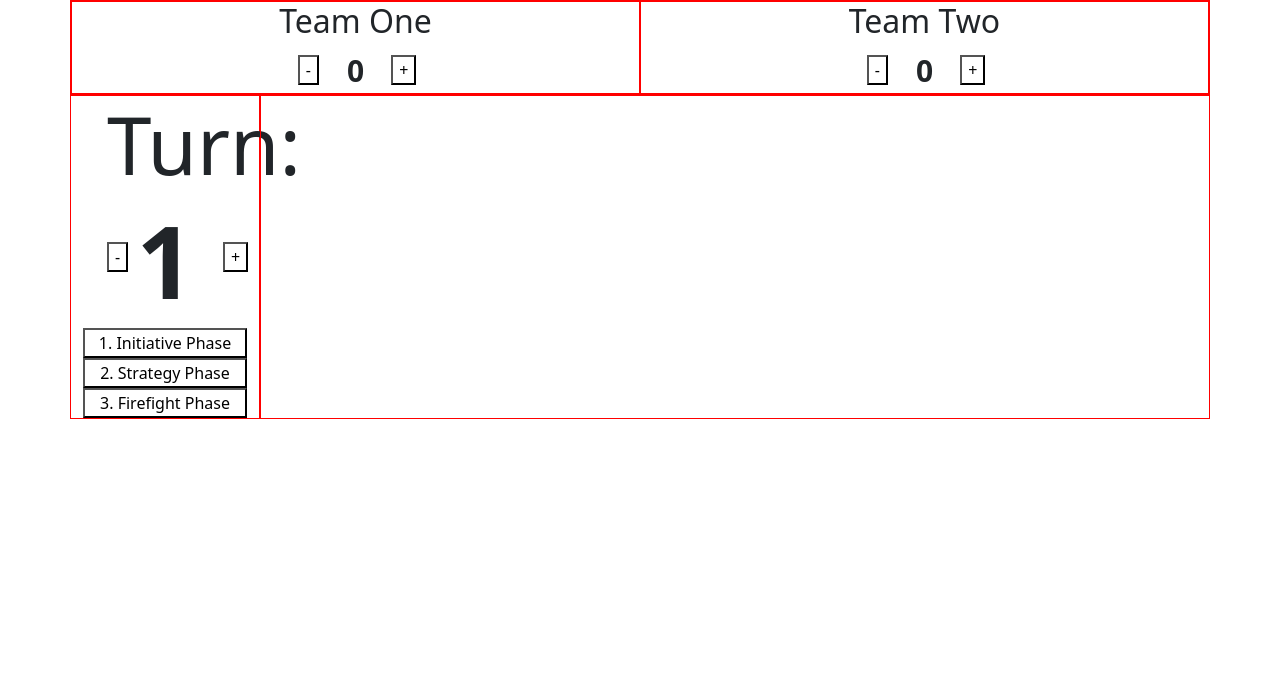
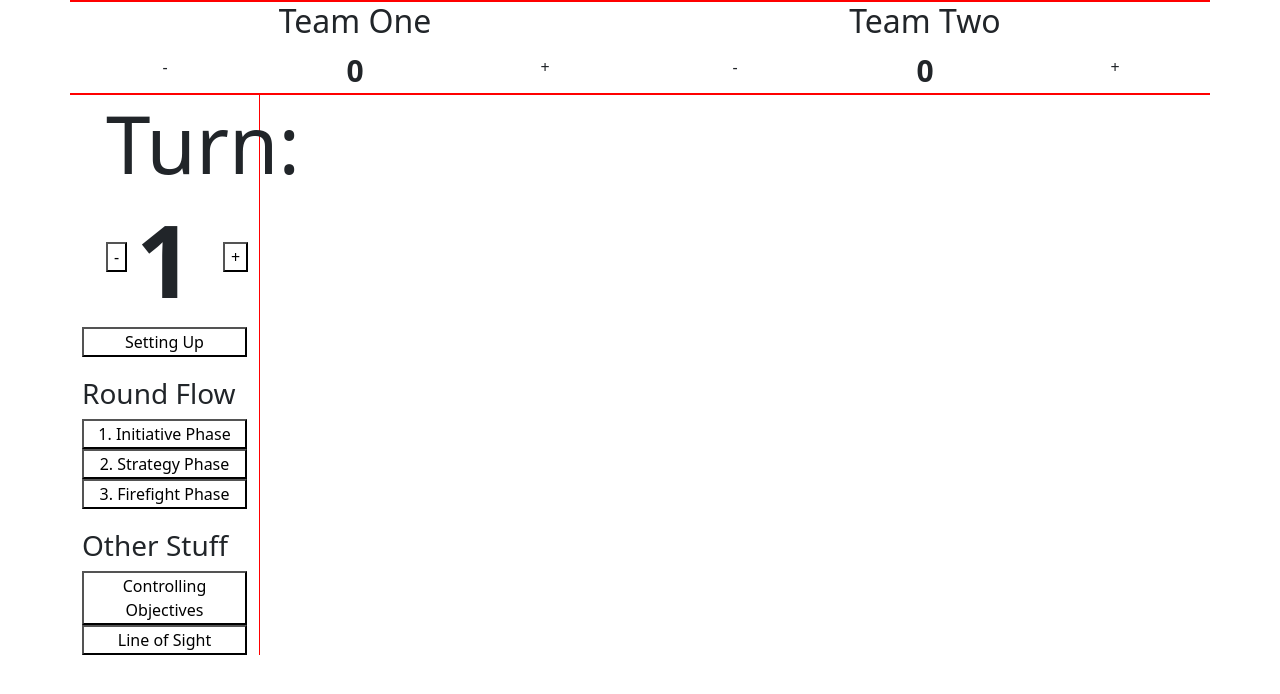
Before and after one commit to ampieschke/KTeamTracker, a React (Create React App) app: page / in a window 1280 px wide. Shown: the top 694 px of the page. Built offline with nearby package versions, Linux system fonts and the light colour scheme.

Commit message:
styling updates and misc rules added

```diff
--- a/src/App.css
+++ b/src/App.css
@@ -1,10 +1,6 @@
 
 .leftBox{
-  border: solid red 1px;
-}
-
-.rightBox{
-  border: solid red 1px;
+  border-right: solid red 1px;
 }
 
 .phaseBtn{
--- /dev/null
+++ b/src/components/otherStuff/controllingObjectives.js
@@ -0,0 +1,29 @@
+import React, { Component } from "react";
+
+import { Container } from "react-bootstrap";
+
+class ControllingObjectives extends Component {
+  render() {
+    return (
+      <div className="App">
+        <Container>
+          <h1>Controlling Objectives</h1>
+          <div className="phaseStep">
+            <h3>1. Static Objective Holding</h3>
+            <p>
+              You controll an objective if the total APL of friendly units
+              within WHITE CIRCLE of the center of the objective marker is
+              greater than the enemy APL total.
+            </p>
+            <h3>2. Picked Up Objectives</h3>
+            <p>
+              If an object is being carried, the carrying operative is always in
+              control of it.
+            </p>
+          </div>
+        </Container>
+      </div>
+    );
+  }
+}
+export default ControllingObjectives;
--- /dev/null
+++ b/src/components/otherStuff/lineOfSight.js
@@ -0,0 +1,51 @@
+import React, { Component } from "react";
+
+import { Container } from "react-bootstrap";
+
+class LineOfSight extends Component {
+  render() {
+    return (
+      <div className="App">
+        <Container>
+          <h1>Line of Sight</h1>
+          <div className="phaseStep">
+            <h3>1. Target with an Engaged Order is in LoS if</h3>
+            <ul>
+              <li>Target is visible</li>
+              <li>Target is not obscured</li>
+            </ul>
+            <h3>2. Target with a Conceal Order is in LoS if</h3>
+            <ul>
+              <li>Target is visible</li>
+              <li>Target is not obscured</li>
+              <li>Target is not in cover</li>
+            </ul>
+
+            <h5>Are they Visible?</h5>
+            <p>
+              Yes, if you can draw an imaginary, unobstructed straight line from
+              the head of the operative to any part of the intended target (not
+              it’s base).
+            </p>
+            <h5>Are they Obscured?</h5>
+            <p>
+              If the intended target is more than WHITE CIRCLE from a point at
+              which a Cover line crosses a terrain feature, that terrain is
+              Obscuring. However, if the active operative is within TRIANGLE of
+              a point at which a Cover line crosses a terrain feature, that part
+              of the terrain feature is not treated as Obscuring.
+            </p>
+            <h5>Are they in Cover?</h5>
+            <p>
+              If the intended target is more than WHITE CIRCLE away from the
+              active operative. And the intended target is within TRIANGLE of a
+              point at which a cover line crosses another operative’s base or a
+              terrain feature that provides cover, they are in cover
+            </p>
+          </div>
+        </Container>
+      </div>
+    );
+  }
+}
+export default LineOfSight;
--- a/src/components/phaseInfo/phaseInfo.js
+++ b/src/components/phaseInfo/phaseInfo.js
@@ -1,9 +1,13 @@
 import React, { Component } from "react";
+import "./style.css";
 import InitiativePhase from "../initiativePhase/InitiativePhase";
 import { Col, Row, Container } from "react-bootstrap";
 import StrategyPhase from "../strategyPhase/StrategyPhase";
 import FireFightPhase from "../fireFightPhase/FireFightPhase";
 import TurnCounter from "../turnCounter/turnCounter";
+import SetUp from "../setUp/setUp";
+import ControllingObjectives from "../otherStuff/controllingObjectives";
+import LineOfSight from "../otherStuff/lineOfSight";
 
 class PhaseInfo extends Component {
   constructor(props) {
@@ -24,13 +28,29 @@ class PhaseInfo extends Component {
       display = <StrategyPhase />;
     } else if (this.state.activePhase === "firefightPhase") {
       display = <FireFightPhase />;
+    } else if (this.state.activePhase === "setUp") {
+      display = <SetUp />;
+    } else if (this.state.activePhase === "objectives") {
+      display = <ControllingObjectives />;
+    } else if (this.state.activePhase === "los") {
+      display = <LineOfSight />;
     }
     return (
-      <div className="App">
+      <div className="phaseOrder">
         <Container>
           <Row>
             <Col lg="2" className="leftBox">
               <TurnCounter />
+              <button
+                onClick={this.phaseUpdate}
+                className="phaseBtn"
+                value="setUp"
+                id="setUp"
+              >
+                Setting Up
+              </button>
+              <div className="btnSection">
+                <h3>Round Flow</h3>
                 <button
                   onClick={this.phaseUpdate}
                   className="phaseBtn"
@@ -55,6 +75,26 @@ class PhaseInfo extends Component {
                 >
                   3. Firefight Phase
                 </button>
+              </div>
+              <div className="btnSection">
+                <h3>Other Stuff</h3>
+                <button
+                  onClick={this.phaseUpdate}
+                  className="phaseBtn"
+                  value="objectives"
+                  id="objectives"
+                >
+                  Controlling Objectives
+                </button>
+                <button
+                  onClick={this.phaseUpdate}
+                  className="phaseBtn"
+                  value="los"
+                  id="los"
+                >
+                  Line of Sight
+                </button>
+              </div>
             </Col>
             <Col lg="10" className="rightBox">
               {display}
--- /dev/null
+++ b/src/components/phaseInfo/style.css
@@ -0,0 +1,3 @@
+.btnSection{
+    margin-top: 20px;
+}
--- a/src/components/scoreboard/scoreboard.js
+++ b/src/components/scoreboard/scoreboard.js
@@ -41,20 +41,17 @@ class Scoreboard extends Component {
           <Row>
             <Col lg="6" className="scoreBoard">
               <h2> Team One </h2>
-              <Row className="justify-content-md-center">
-                <Col lg="1" className="">
-                  <button
-                    className="subtract"
-                    onClick={() => this.downTeamOne()}
-                  >
+              <Row className="secondPart">
+                <Col className="col-4">
+                  <button className="btn" onClick={() => this.downTeamOne()}>
                     -
                   </button>
                 </Col>
-                <Col lg="1">
+                <Col className="col-4">
                   <span className="score">{teamOne}</span>
                 </Col>
-                <Col lg="1" className="">
-                  <button className="add" onClick={() => this.upTeamOne()}>
+                <Col className="col-4">
+                  <button className="btn" onClick={() => this.upTeamOne()}>
                     +
                   </button>
                 </Col>
@@ -63,20 +60,17 @@ class Scoreboard extends Component {
 
             <Col lg="6" className="scoreBoard">
               <h2> Team Two </h2>
-              <Row className="justify-content-md-center">
-                <Col lg="1" className="">
-                  <button
-                    className="subtract"
-                    onClick={() => this.downTeamTwo()}
-                  >
+              <Row>
+                <Col className="col-4">
+                  <button className="btn" onClick={() => this.downTeamTwo()}>
                     -
                   </button>
                 </Col>
-                <Col lg="1">
+                <Col className="col-4">
                   <span className="score">{teamTwo}</span>
                 </Col>
-                <Col lg="1" className="">
-                  <button className="add" onClick={() => this.upTeamTwo()}>
+                <Col className="col-4">
+                  <button className="btn" onClick={() => this.upTeamTwo()}>
                     +
                   </button>
                 </Col>
--- a/src/components/scoreboard/style.css
+++ b/src/components/scoreboard/style.css
@@ -1,12 +1,9 @@
 .scoreBoard{
     text-align: center;
     align-content: center;
-    border: red solid 1px;
+    border-bottom: red solid 1px;
+    border-top: red solid 1px;
 
-}
-
-.secondPart{
-    align-content: center;
 }
 
 .score{
@@ -14,10 +11,10 @@
     font-weight: 800;
 }
 
-.add{
-    margin-top: 30%;
+.secondPart{
+    text-align: center;
 }
 
-.subtract{
-    margin-top: 30%;
+.btn:hover{
+    background-color: red;
 }
--- /dev/null
+++ b/src/components/setUp/setUp.js
@@ -0,0 +1,59 @@
+import React, { Component } from "react";
+
+import { Container } from "react-bootstrap";
+
+class SetUp extends Component {
+  render() {
+    return (
+      <Container>
+        <h1>Set Up</h1>
+        <div className="phaseStep">
+          <h3>1. Determine Mission</h3>
+          <p>Pages 86-87 for basic play</p>
+        </div>
+        <div className="phaseStep">
+          <h3>2. Determine Killzone</h3>
+          <p>
+            Either determined in the mission, or agreed on by the players (Pages
+            76-80). Players should agree on terrain traits as they are placed.
+          </p>
+          <h3>3. Select Drop Zone</h3>
+          <p>
+            Players roll off and the winner decides who will be the attacker and
+            who will be the defender. The defender then selects one of the drop
+            zones for their operatives, and the attacker has the other.
+          </p>
+          <h3>4. Select A Kill Team</h3>
+          <p>
+            Each player determines their operatives for deployment by selecting
+            one kill team from their army list. Once both players have selected
+            their kill team, they should reveal it to their opponent. If a
+            player's kill team includes a Leader operative, they add 2CP to
+            their pool.
+          </p>
+          <h3>5. Set up Barricades</h3>
+          <p>
+            Players alternate setting up barricades, one at a time, starting
+            with the defender, until each player has set up 2. Each time a
+            player sets up a barricade, it must be within RED PENTAGON of their
+            drop zone and not on a terrain feature (unless it has the
+            insignificant trait).
+          </p>
+          <h3>6. Set up Operatives</h3>
+          <p>
+            The defender sets up all of their operatives first. Then the
+            attacker sets up all of theirs. When a player sets up an operative,
+            it must be wholly within their drop zone and given an Engage or
+            Conceal order.
+          </p>
+          <h3>7. Begin the Battle</h3>
+          <p>
+            The first turning point of the battle begins. In the first
+            Initiative phase, the attacker decides who has the initiative.
+          </p>
+        </div>
+      </Container>
+    );
+  }
+}
+export default SetUp;
```
Lines whose indentation alone changed are shown as unchanged.
